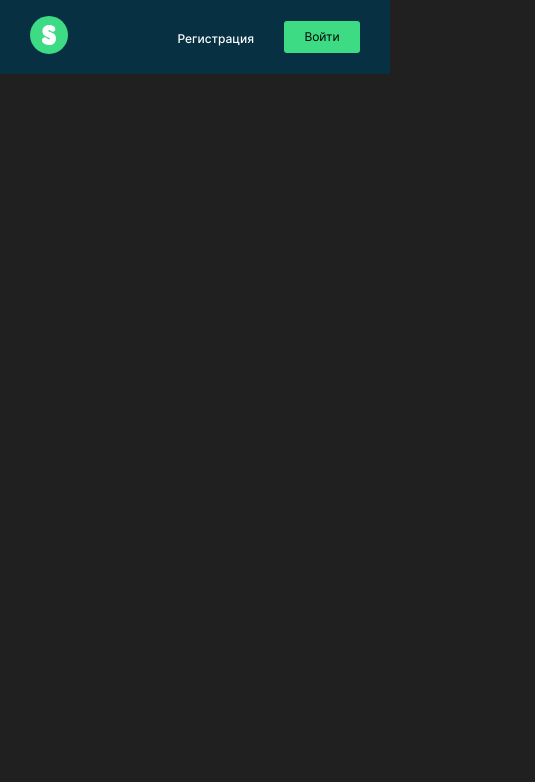
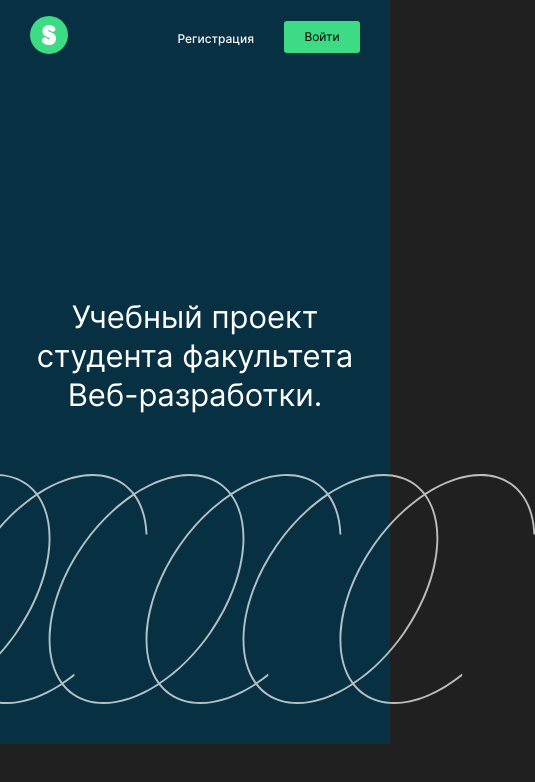
Before and after one commit to romanlesnoy/movies-explorer-frontend, a React (Create React App) app: page / in a window 390 px wide. Shown: the top 782 px of the page, 535 px wide, since content can reach past the window. Built offline with nearby package versions, Linux system fonts and the light colour scheme.

Commit message:
Create a Promo component for Mainpage

```diff
--- a/src/components/App/App.js
+++ b/src/components/App/App.js
@@ -1,10 +1,12 @@
 import React from "react";
-import Header from "../Header/Header"
+import Header from "../Header/Header";
+import Promo from "../Promo/Promo";
 
 function App() {
     return (
     <>
         <Header/>
+        <Promo/>
     </>
     )
 }
--- /dev/null
+++ b/src/components/Promo/Promo.css
@@ -0,0 +1,76 @@
+.promo {
+    max-width: calc(100% - 140px);
+    height: 560px;
+    padding: 50px 70px 60px;
+
+    display: flex;
+    flex-direction: column;
+    justify-content: space-between;
+    align-items: baseline;
+    flex-wrap: wrap;
+
+    background-color: #073042;
+}
+
+.promo__title {
+    width: 624px;
+    height: 104px;
+    margin: 0;
+
+    font-family: Inter;
+    font-style: normal;
+    font-weight: normal;
+    font-size: 40px;
+    line-height: 52px;
+}
+
+.promo__banner {
+    width: 722px;
+    height: 244px;
+
+    align-self: flex-end;
+
+    background: url("../../images/landing-image.svg") no-repeat center center;
+    background-size: cover;
+}
+
+@media screen and (max-width: 850px) {
+    .promo {
+        max-width: calc(100% - 88px);
+        height: 844px;
+        padding: 0px 44px 60px;
+        justify-content: flex-end;
+        flex-wrap: nowrap;
+    }
+    .promo__title {
+        text-align: center;
+        align-self: center;
+        padding-bottom: 104px;
+    }
+    .promo__banner {
+        width: 680px;
+        height: 230px;
+        align-self: center;
+    }
+}
+
+@media screen and (max-width: 640px) {
+    .promo {
+        height: 630px;
+        padding-bottom: 40px;
+    }
+    .promo__title {
+        width: 320px;
+        height: 117px;
+        padding-bottom: 60px;
+
+        font-size: 31px;
+        line-height: 39px;
+    }
+}
+
+@media screen and (max-width: 320px) {
+    .promo__title {
+        font-size: 29px;
+    }
+}
--- /dev/null
+++ b/src/components/Promo/Promo.js
@@ -0,0 +1,15 @@
+import React from "react";
+import "./Promo.css";
+
+function Promo() {
+    return (
+        <section className="promo">
+            <h1 className="promo__title">
+                Учебный проект студента факультета Веб-разработки.
+            </h1>
+            <div className="promo__banner" />
+        </section>
+    );
+}
+
+export default Promo;
```
Also changed, not shown: src/images/icons/landing-logo.svg (added), src/images/landing-image.svg (added).
